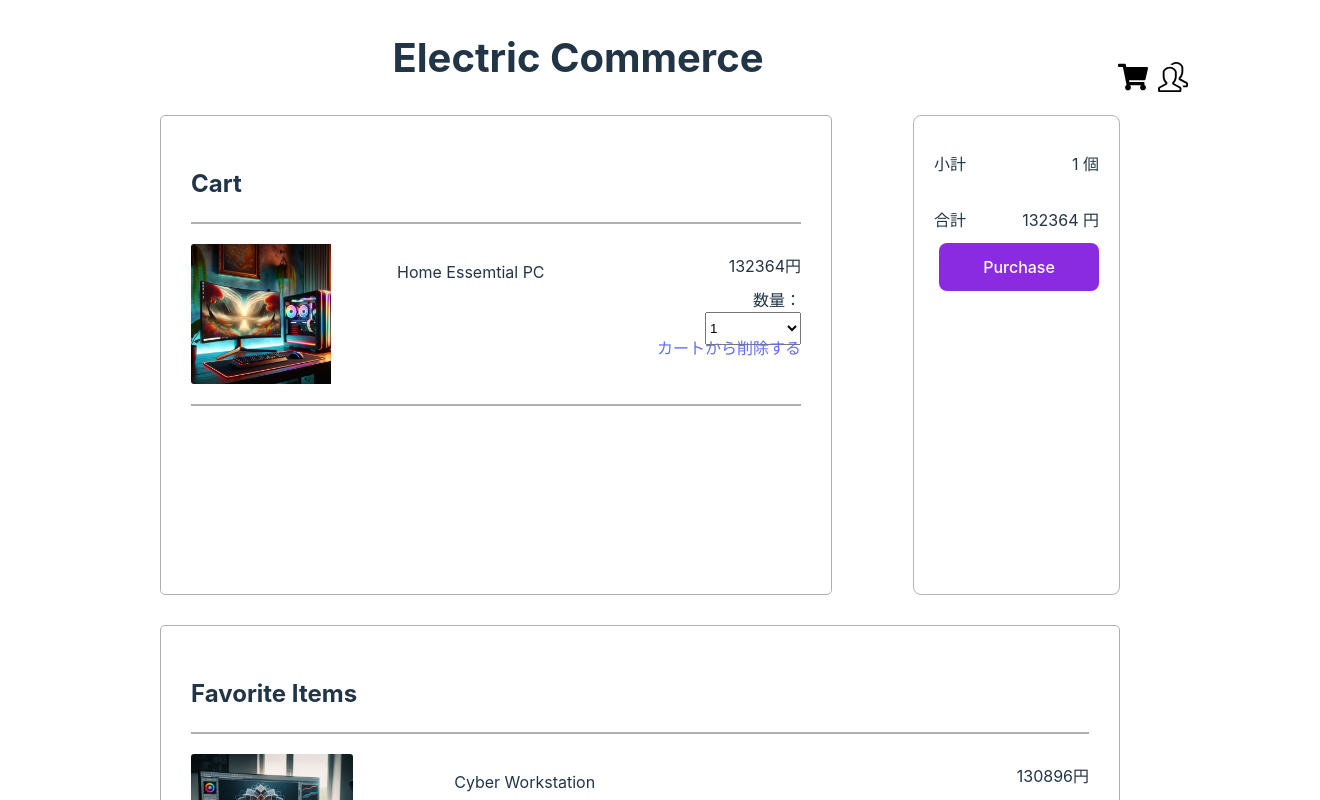
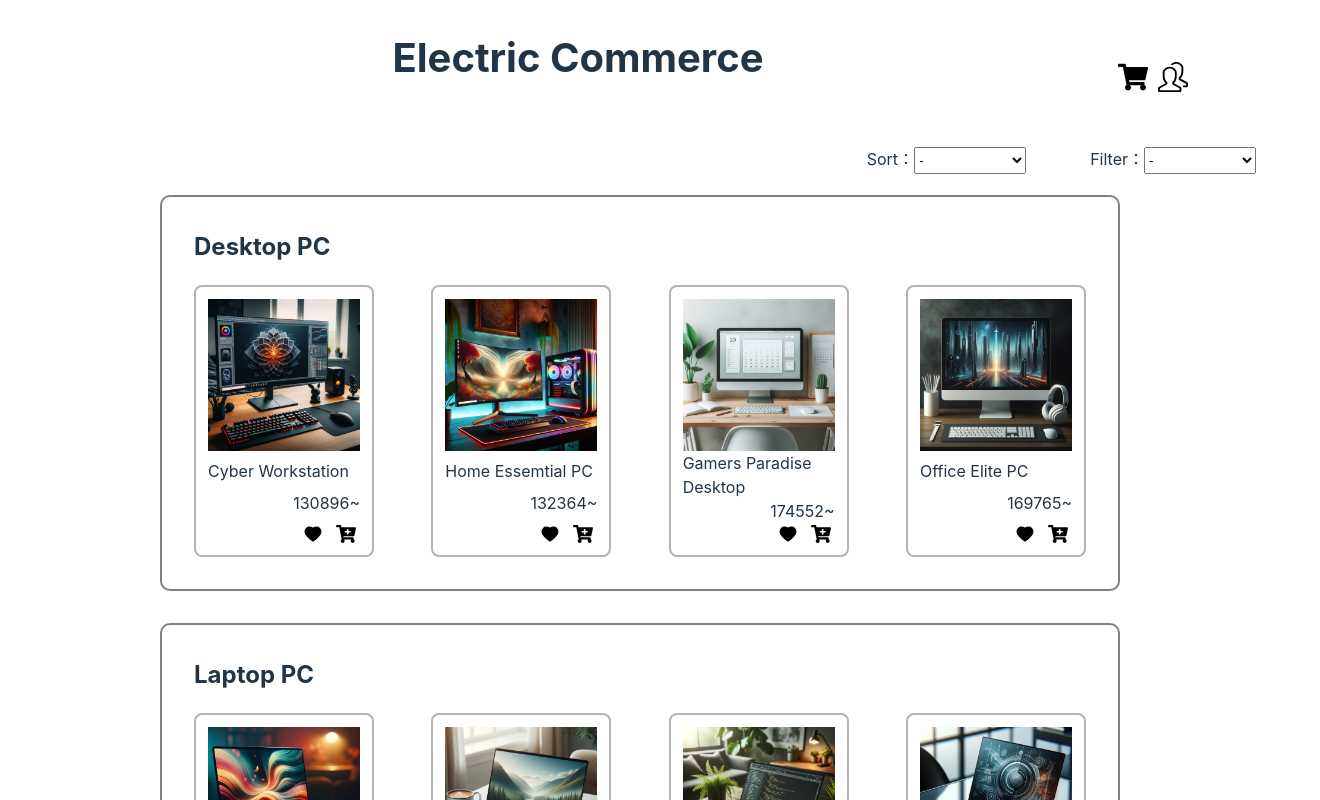
Before and after one commit to kip2/E-Commerce-Site-React, a React (Vite) app in the folder app/: page / in a window 1280 px wide. Shown: the top 800 px of the page, 1320 px wide, since content can reach past the window. Built offline with nearby package versions, Linux system fonts and the light colour scheme.

Commit message:
商品ページのレイアウト調整

```diff
--- a/app/src/components/atoms/PulldownMenu.css
+++ b/app/src/components/atoms/PulldownMenu.css
@@ -1,13 +1,17 @@
 .pulldown-menu {
-    width: 6rem;
-    /* margin-right: 70px; */
+    display: flex;
+    padding-right: 4rem;
 }
 
 select {
-    width: 100%;
-    height: 70%;
+    height: 1.7rem;
+    width: 7rem;
 }
 
 .slect-block {
     display: block;
 }
+
+label{
+    display: block;
+}
--- a/app/src/components/atoms/PulldownMenu.tsx
+++ b/app/src/components/atoms/PulldownMenu.tsx
@@ -8,7 +8,7 @@ type PulldownMenuProps = {
 const PulldownMenu: React.FC<PulldownMenuProps> = ({ label, menus }) => {
     return (
         <div className="pulldown-menu">
-            <label>{label}</label>
+            <label>{label}：</label>
             <select className="select-block">
                 {menus.map((menu) => {
                     return <option key={menu}>{menu}</option>
--- a/app/src/components/molecules/PulldownMenus.css
+++ b/app/src/components/molecules/PulldownMenus.css
@@ -2,9 +2,11 @@
     width: 100vw;
     display: flex;
     justify-content: end;
+    padding-top: 2rem;
 }
 
 .pulldown-outer {
+    max-width: 960px;
     display: block;
     height: 5rem;
 }
--- a/app/src/main.tsx
+++ b/app/src/main.tsx
@@ -9,9 +9,9 @@ import Cart from './components/template/Cart'
 
 ReactDOM.createRoot(document.getElementById('root')!).render(
   <React.StrictMode>
-    {/* <ProductPage /> */}
+    <ProductPage />
     {/* <ProductInformationTemplate /> */}
     {/* <FavoriteTemplate /> */}
-    <Cart />
+    {/* <Cart /> */}
   </React.StrictMode>,
 )
```
